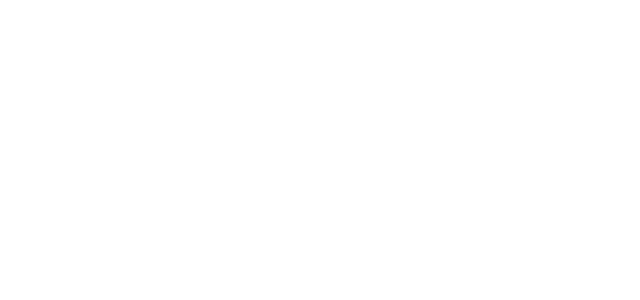
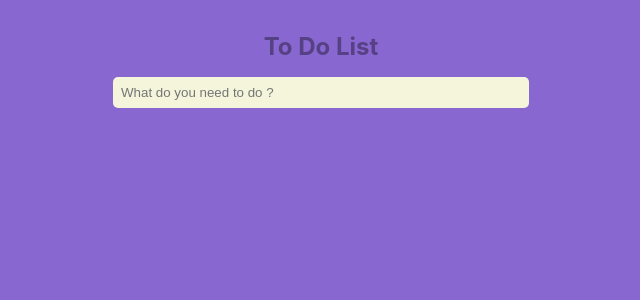
Before and after one commit to CarolineGensac/taskTracker, a React (Create React App) app in the folder frontend/: page / in a window 1280 px wide. Shown: the top 300 px of the page, without its empty margins (319-959 px from the left). Built offline with nearby package versions, Linux system fonts and the light colour scheme.

Commit message:
tilte + input

```diff
--- a/frontend/src/App.js
+++ b/frontend/src/App.js
@@ -1,8 +1,19 @@
 
 function App() {
   return (
-    <>
-    </>
+    <div className="App">
+    <div className="container">
+      <h2>To Do List</h2>
+      <div className="top">
+          <input
+            type="text"
+            placeholder="What do you need to do ? "
+            // value={text}
+            // onChange={(e) => setText(e.target.value)}
+          />
+          </div>
+      </div>
+      </div>
   );
 }
 
--- a/frontend/src/index.css
+++ b/frontend/src/index.css
@@ -5,10 +5,39 @@
 
 
 body {
-  margin: 0;
   font-family: -apple-system, BlinkMacSystemFont, 'Segoe UI', 'Roboto', 'Oxygen',
     'Ubuntu', 'Cantarell', 'Fira Sans', 'Droid Sans', 'Helvetica Neue',
     sans-serif;
   -webkit-font-smoothing: antialiased;
   -moz-osx-font-smoothing: grayscale;
+  background-color: #8967D0;
 }
+
+
+.container {
+  max-width: 600px;
+  margin: auto;
+  padding: 0 1rem;
+}
+
+h2 {
+  margin-top: 2rem;
+  text-align: center;
+  color: #564184;
+}
+
+.top {
+  margin-top: 1rem;
+  display: flex;
+  gap: 1rem;
+  justify-content: center;
+}
+
+input {
+  border: none;
+  outline: none;
+  width: 400px;
+  padding: 0.5rem;
+  background-color: beige;
+  border-radius: 5px;
+}
```
